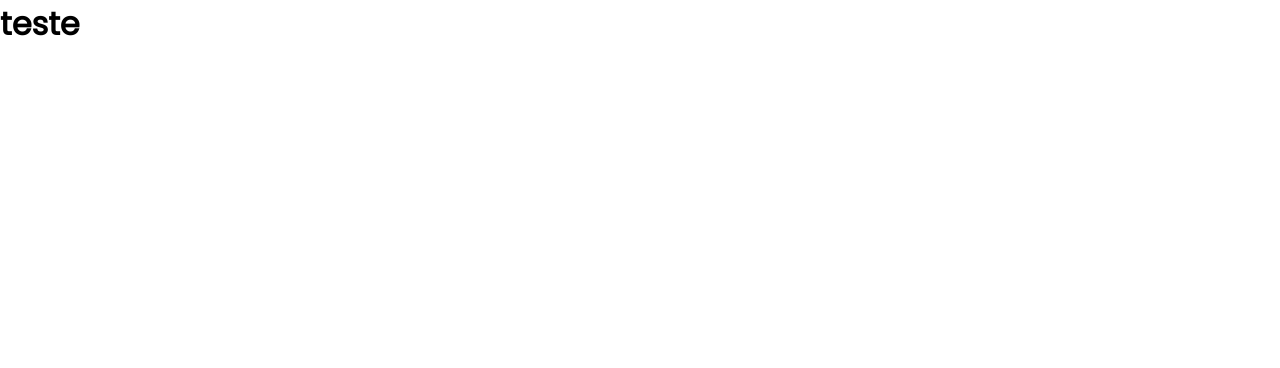
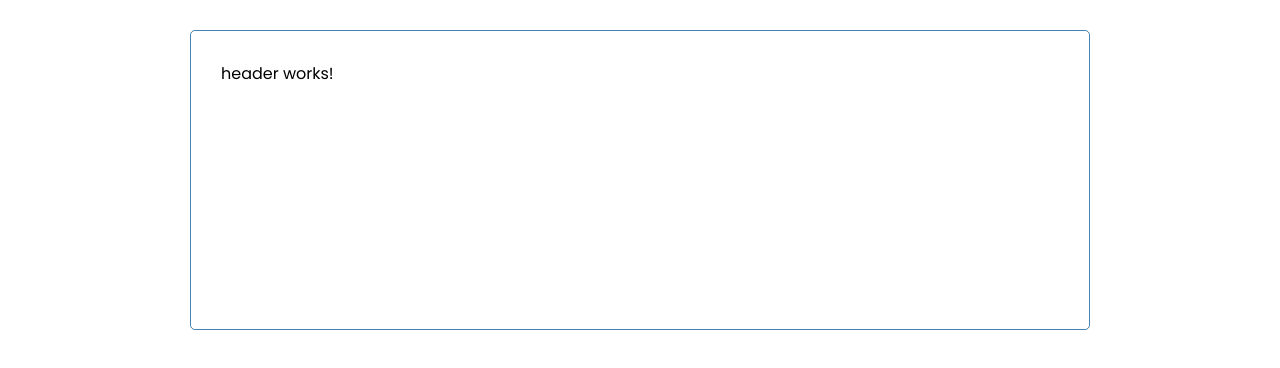
Before and after one commit to RafaelSaCa/ListaDeTarefas, an Angular app: page / in a window 1280 px wide. Shown: the top 368 px of the page. Built offline with nearby package versions, Linux system fonts and the light colour scheme.

Commit message:
Adiciona Header Component ao AppComponent

```diff
--- a/src/app/app.component.html
+++ b/src/app/app.component.html
@@ -1 +1,3 @@
-<h1>teste</h1>
+<div class="container">
+  <app-header></app-header>
+</div>
--- a/src/app/app.component.ts
+++ b/src/app/app.component.ts
@@ -1,10 +1,11 @@
 import { Component } from '@angular/core';
 import { RouterOutlet } from '@angular/router';
+import { HeaderComponent } from './components/header/header.component';
 
 @Component({
   selector: 'app-root',
   standalone: true,
-  imports: [RouterOutlet],
+  imports: [RouterOutlet,HeaderComponent],
   templateUrl: './app.component.html',
   styleUrl: './app.component.css'
 })
```
